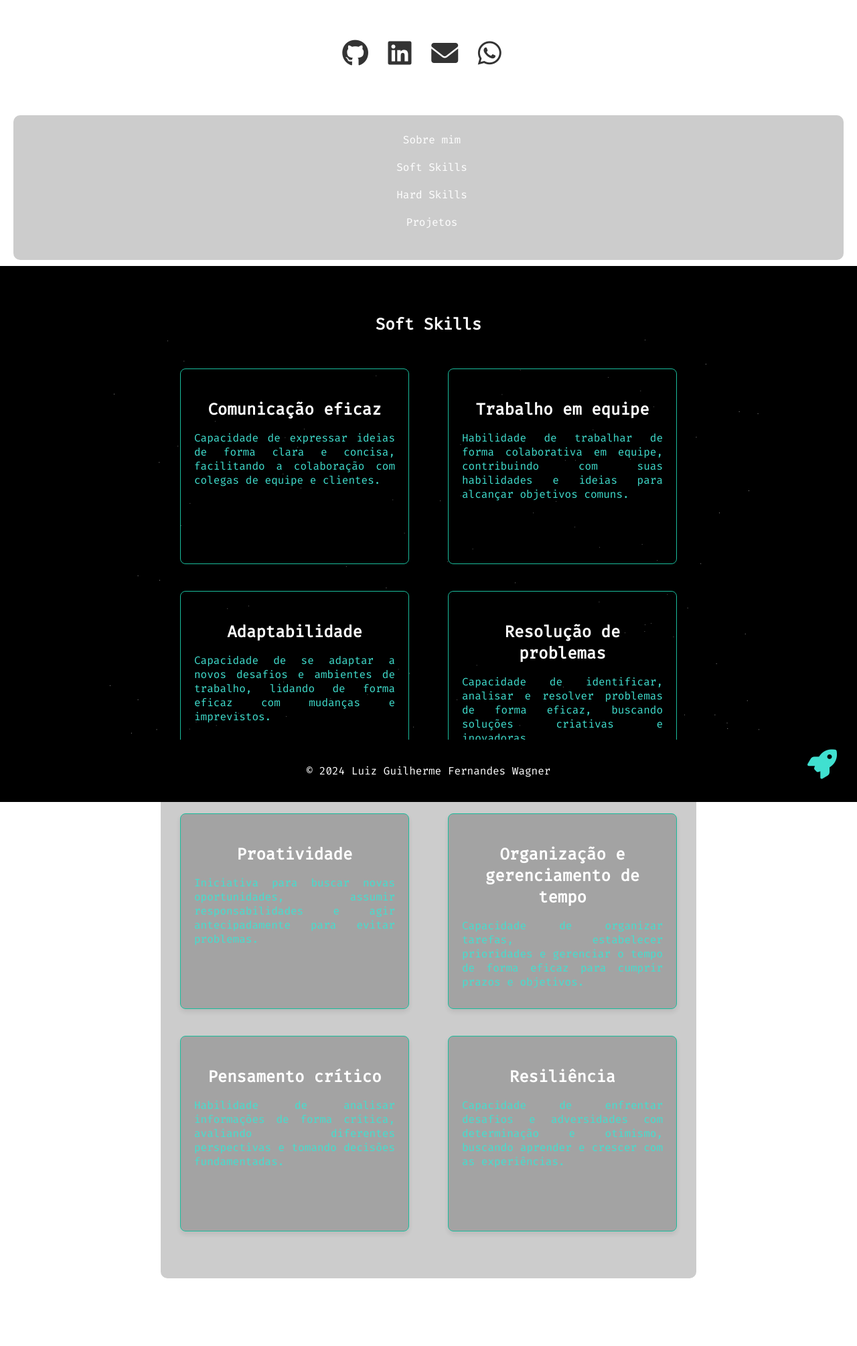
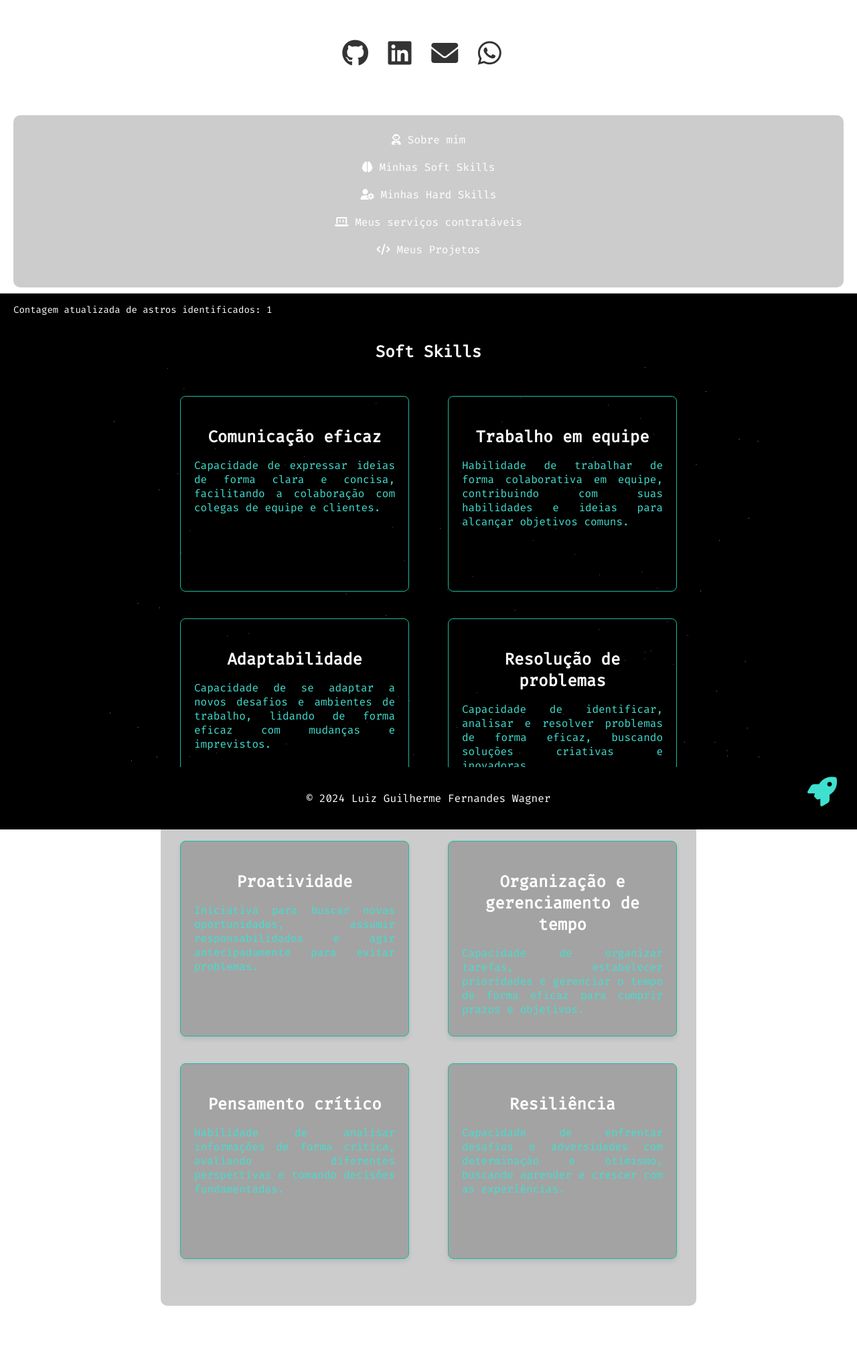
Before and after one commit to luizguilhermefw/portfolio, a PHP site: page / in a window 1280 px wide, after a click on "Minhas Soft Skills". Shown: the part 269-2278 px from the top of the page at 67% size. Before the commit the page ends 2177 px from the top, so only its background shows below. Run offline with PHP 8.4, Linux system fonts and the light colour scheme.

Commit message:
portfolio#2
Adicionada novas informações de grade aos menus Hard Skills e Soft Skills
- Add botão de subir ao topo
- Add novo menu - Meus serviços contratáveis
- Ajustados alguns layouts dos menus

```diff
--- a/portfolio/index.html
+++ b/portfolio/index.html
@@ -8,7 +8,6 @@
     <link rel="preconnect" href="https://fonts.googleapis.com">
     <link rel="preconnect" href="https://fonts.gstatic.com" crossorigin>
     <link href="https://fonts.googleapis.com/css2?family=Fira+Code&display=swap" rel="stylesheet">
-    <link rel="stylesheet" href="https://cdnjs.cloudflare.com/ajax/libs/font-awesome/5.15.4/css/all.min.css">
     <link rel="stylesheet" href="https://cdnjs.cloudflare.com/ajax/libs/font-awesome/6.0.0-beta3/css/all.min.css">
 
     <title>Luiz Guilherme Fernandes Wagner - Portfólio</title>
@@ -19,7 +18,7 @@
     <header>
         <img class="profile-img" src="./images/perfil-luiz.jpg" alt="foto perfil do Luiz">
         <h1>Luiz Guilherme Fernandes Wagner</h1>
-        <h2>Developer Fullstack</h2>
+        <h2>&lt;/Desenvolvedor Fullstack&gt;</h2>
 
         <div class="social-icons">
             <a href="https://github.com/eziul" target="_blank" rel="noopener" aria-label="GitHub"><i class="fab fa-github"></i></a>
@@ -27,14 +26,17 @@
             <a href="mailto:ziulprof@gmail.com" aria-label="E-mail"><i class="fas fa-envelope"></i></a>
             <a href="https://wa.me/45991335359" target="_blank" rel="noopener" aria-label="WhatsApp"><i class="fab fa-whatsapp"></i></a>
         </div>
+        <div id="contador-astros">Contagem atualizada de astros identificados: <span id="contador-numero">0</span></div>
+
     </header>
     <main>
         <nav class="menu">
             <ul>
-                <li><i class="fas fa-telescope"></i><a href="#sobre-mim">Sobre mim</a></li>
-                <li><i class="fas fa-telescope"></i><a href="#soft-skills">Soft Skills</a></li>
-                <li><i class="fas fa-telescope"></i><a href="#hard-skills">Hard Skills</a></li>
-                <li><i class="fas fa-telescope"></i><a href="#projetos">Projetos</a></li>
+                <li><i class="fa-solid fa-user-astronaut"></i><a href="#sobre-mim">Sobre mim</a></li>
+                <li><i class="fa-solid fa-brain"></i><a href="#soft-skills">Minhas Soft Skills</a></li>
+                <li><i class="fa-solid fa-user-gear"></i></i><a href="#hard-skills">Minhas Hard Skills</a></li>
+                <li><i class="fa-solid fa-laptop-code"></i><a href="#hard-skills">Meus serviços contratáveis</a></li>
+                <li><i class="fa-solid fa-code"></i><a href="#projetos">Meus Projetos</a></li>
             </ul>
 
         </nav>
@@ -50,42 +52,80 @@
 
         <section id="soft-skills" class="content">
             <h2>Soft Skills</h2>
-            <div class="skills-list">
-                <div class="skill">
+            <div class="skills-soft-list">
+                <div class="skill-soft">
                     <h3>Comunicação eficaz</h3>
                     <p>Capacidade de expressar ideias de forma clara e concisa, facilitando a colaboração com colegas de equipe e clientes.</p>
                 </div>
-                <div class="skill">
+                <div class="skill-soft">
                     <h3>Trabalho em equipe</h3>
                     <p>Habilidade de trabalhar de forma colaborativa em equipe, contribuindo com suas habilidades e ideias para alcançar objetivos comuns.</p>
                 </div>
-                <div class="skill">
+                <div class="skill-soft">
                     <h3>Adaptabilidade</h3>
                     <p>Capacidade de se adaptar a novos desafios e ambientes de trabalho, lidando de forma eficaz com mudanças e imprevistos.</p>
                 </div>
-                <div class="skill">
+                <div class="skill-soft">
                     <h3>Resolução de problemas</h3>
                     <p>Capacidade de identificar, analisar e resolver problemas de forma eficaz, buscando soluções criativas e inovadoras.</p>
                 </div>
-                <div class="skill">
+                <div class="skill-soft">
                     <h3>Proatividade</h3>
                     <p>Iniciativa para buscar novas oportunidades, assumir responsabilidades e agir antecipadamente para evitar problemas.</p>
                 </div>
-                <div class="skill">
+                <div class="skill-soft">
                     <h3>Organização e gerenciamento de tempo</h3>
                     <p> Capacidade de organizar tarefas, estabelecer prioridades e gerenciar o tempo de forma eficaz para cumprir prazos e objetivos.</p>
                 </div>
-                <div class="skill">
+                <div class="skill-soft">
                     <h3>Pensamento crítico</h3>
                     <p>Habilidade de analisar informações de forma crítica, avaliando diferentes perspectivas e tomando decisões fundamentadas.</p>
                 </div>
-                <div class="skill">
+                <div class="skill-soft">
                     <h3>Resiliência</h3>
                     <p>Capacidade de enfrentar desafios e adversidades com determinação e otimismo, buscando aprender e crescer com as experiências.</p>
                 </div>
         </section>
 
-        <!-- Outras seções -->
+        <section id="hard-skills" class="content">
+            <h2>Hard Skills</h2>
+            <div class="skills-soft-list">
+                <div class="skill-hard-category">
+                    <h3>Frontend</h3>
+                    <div class="skill-hard">
+                        <div><i id="icon-hard" class="fa-brands fa-html5"></i></div>
+                        <h4>HTML</h4>
+                    </div>
+                    <div class="skill-hard">
+                        <div><i id="icon-hard" class="fa-brands fa-css3"></i></i></div>
+                        <h4>CSS</h4>
+                    </div>
+                    <div class="skill-hard">
+                        <div><i id="icon-hard" class="fa-brands fa-js"></i></div>
+                        <h4>JavaScript</h4>
+                    </div>
+                    <div class="skill-hard">
+                        <div><i id="icon-hard" class="fa-brands fa-angular"></i></div>
+                        <h4>Angular</h4>
+                    </div>
+                </div>
+                <div class="skill-hard-category">
+                    <h3>Backend</h3>
+                    <div class="skill-hard">
+                        <div><i id="icon-hard" class="fa-brands fa-java"></i></div>
+                        <h4>Java com Spring</h4>
+                    </div>
+                    <div class="skill-hard">
+                        <div><i id="icon-hard" class="fa-brands fa-python"></i></div>
+                        </i><h4>Python com Flask</h4>
+                    </div>
+                    <div class="skill-hard">
+                        <div><i id="icon-hard" class="fa-solid fa-database"></i></div>
+                        <h4>Banco de dados SQL e NoSQL</h4>
+                    </div>
+                </div>
+            </div>
+        </section>
 
     </main>
 
--- a/portfolio/script.js
+++ b/portfolio/script.js
@@ -34,6 +34,18 @@ function moveStars() {
 }
 
 addStars();
+
+let contador = 0;
+const contadorElemento = document.getElementById("contador-numero");
+
+function atualizarContador() {
+    contador++;
+    contadorElemento.textContent = contador;
+}
+
+// Chamada inicial para iniciar o contador
+atualizarContador();
+
 
 document.querySelectorAll('.menu ul li a').forEach(anchor => {
     anchor.addEventListener('click', function(e) {
--- a/portfolio/style.css
+++ b/portfolio/style.css
@@ -64,6 +64,18 @@ h1:hover, h2:hover {
     transition: text-shadow 0.3s ease; /* Adiciona uma transição suave */
 }
 
+#contador-astros {
+    position: fixed;
+    top: 10px;
+    left: 10px;
+    background-color: rgba(0, 0, 0, 0.5);
+    color: white;
+    padding: 5px 10px;
+    border-radius: 5px;
+    font-size: 14px;
+    font-family: "Fira Code", monospace;
+    z-index: 9999;
+}
 
 
 main {
@@ -131,6 +143,11 @@ footer {
     margin-right: 10px; /* Espaçamento entre o ícone e o texto */
 }
 
+.menu li::before {
+    margin-right: 10px;
+}
+
+
 .menu a {
     color: white; /* Cor do texto */
     text-decoration: none; /* Remover sublinhado */
@@ -159,14 +176,14 @@ footer {
     background-color:  rgba(0, 0, 0, 0.2);;
 }
 
-.skills-list {
+.skills-soft-list {
     display: flex;
     flex-wrap: wrap;
     justify-content: space-around;
     margin-top: 30px;
 }
 
-.skill {
+.skill-soft {
     width: 300px;
     height: 250px;
     padding: 20px;
@@ -177,24 +194,98 @@ footer {
     border-radius: 8px;
     text-align: justify;
     word-wrap: break-word;
+
 }
 
-.skill:hover {
+.skill-soft:hover {
     background-color: rgba(0, 0, 0, 0.1); /* Adiciona um efeito de hover */
     transform: scale(1.1); /* Ao passar o mouse, aumenta a escala para 1.1 */
     border-color: #ff00ff;
 }
 
-.skill h3 {
+.skill-soft h3 {
     color: white;
     font-size: 1.5rem;
     margin-bottom: 10px;
     text-align: center;
 }
 
-.skill p {
+.skill-soft p {
     color: turquoise;
     font-size: 1rem;
+}
+
+.skill-soft-category {
+    margin-bottom: 30px;
+}
+
+.skill-soft-category h3 {
+    color: white;
+    font-size: 1.5rem;
+    margin-bottom: 10px;
+    text-align: center;
+}
+
+.skill-hard {
+    width: 200px; /* Reduz a largura da caixa */
+    height: 150px; /* Reduz a altura da caixa */
+    padding: 20px;
+    margin: 20px;
+    background-color: rgba(0, 0, 0, 0.2);
+    border: 1px solid #1abc9c;
+    box-shadow: 0 4px 8px rgba(0, 0, 0, 0.1);
+    border-radius: 8px;
+    text-align: center;
+    word-wrap: break-word;
+    display: flex; /* Adiciona flex para centralizar o conteúdo */
+    flex-direction: column; /* Coloca os elementos em coluna */
+    justify-content: center; /* Centraliza verticalmente */
+    align-items: center; /* Centraliza horizontalmente */
+}
+
+.skill-hard:hover {
+    background-color: rgba(0, 0, 0, 0.1);
+    transform: scale(1.1);
+    border-color: #ff00ff;
+}
+
+#hard-skills h2 {
+    text-align: center;
+}
+
+.skill-hard h4 {
+    color: white;
+    font-size: 1.2rem;
+    margin-bottom: 10px;
+    text-align: center;
+}
+
+.skill-hard p {
+    color: turquoise;
+    font-size: 1rem;
+}
+
+.skill-hard-category {
+    margin-bottom: 30px;
+}
+
+.skill-hard-category h3 {
+    color: white;
+    font-size: 1.5rem;
+    margin-bottom: 10px;
+    text-align: center;
+}
+
+#icon-hard {
+    font-size: 75px;
+    color: turquoise;
+    transition: transform 0.3s ease, color 0.5s ease; /* Combine as transições em uma única linha */
+}
+
+#icon-hard:hover {
+    background-color: rgba(0, 0, 0, 0.1);
+    transform: scale(1.1);
+    color: #ff00ff;
 }
 
 
@@ -218,3 +309,7 @@ footer {
     transform: scale(1.1); /* Ao passar o mouse, aumenta a escala para 1.1 */
     color: #ff00ff;
 }
+
+@media screen and (max-width: 1020px) {
+
+}
```
